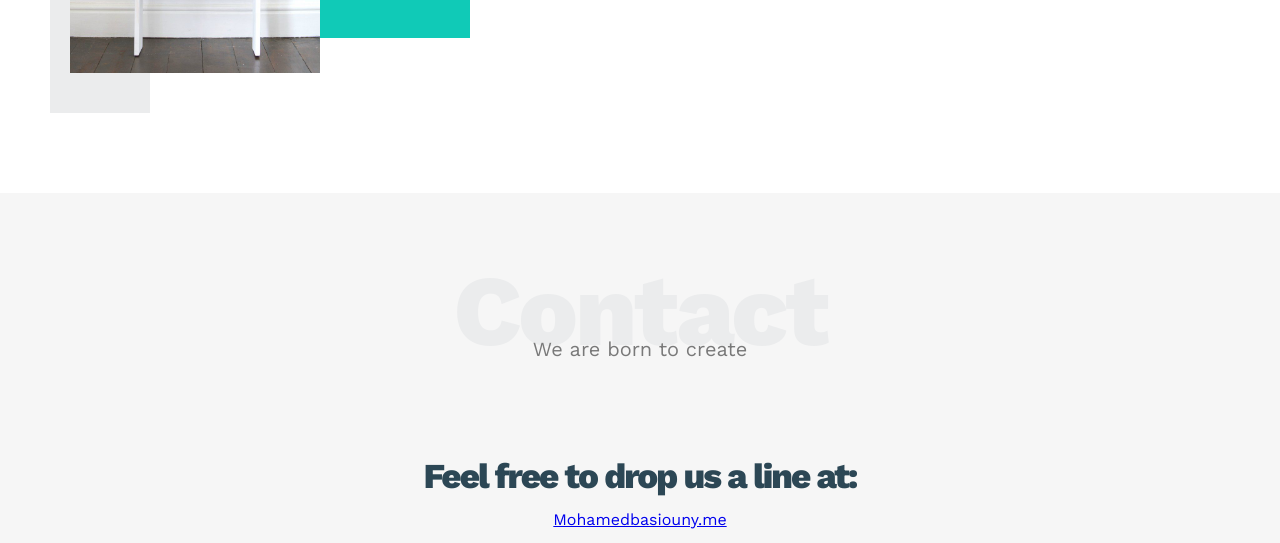
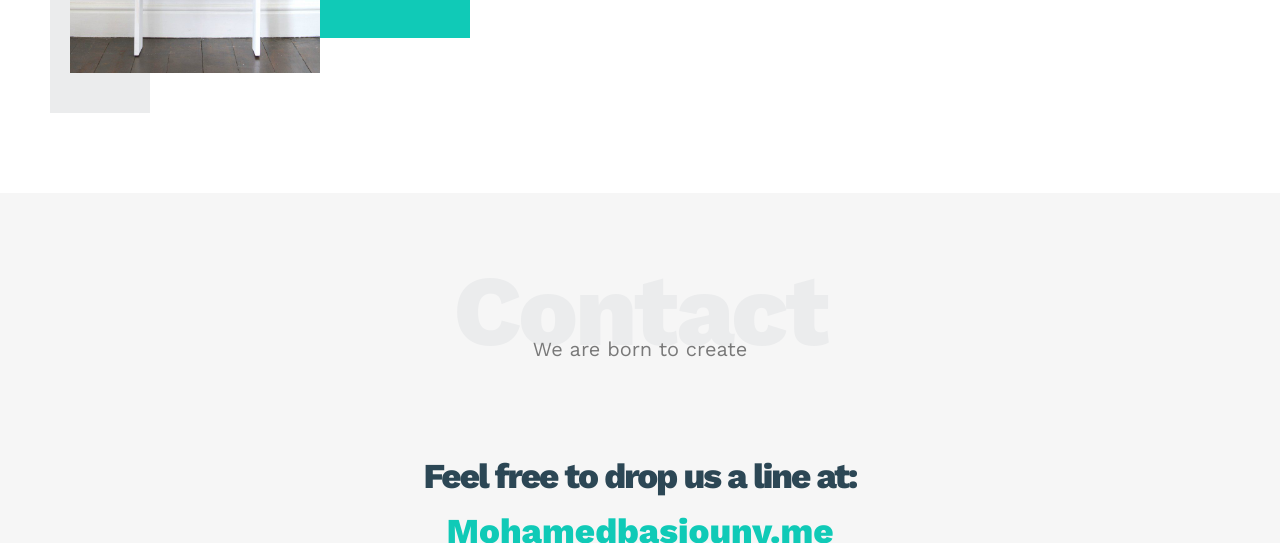
Before and after one commit to Mohammedbasiouny/HTML-CSS-Design, a plain HTML site: page index.html in a window 1280 px wide. Shown: the part 3203-3746 px from the top of the page. Drawn offline with nearby package versions, Linux system fonts and the light colour scheme.

Commit message:
Update index.html

```diff
--- a/index.html
+++ b/index.html
@@ -192,7 +192,7 @@
         <p>We are born to create</p>
         <div class="info">
           <p class="label">Feel free to drop us a line at:</p>
-            <a href="https://http://mohamedbasiouny.me/">Mohamedbasiouny.me</a>
+            <a href="https://mohamedbasiouny.me" class="link">Mohamedbasiouny.me</a>
           <div class="social">
             Find Us On Social Networks
             <a href="https://www.linkedin.com/in/mohamedbasiounyy">
```
